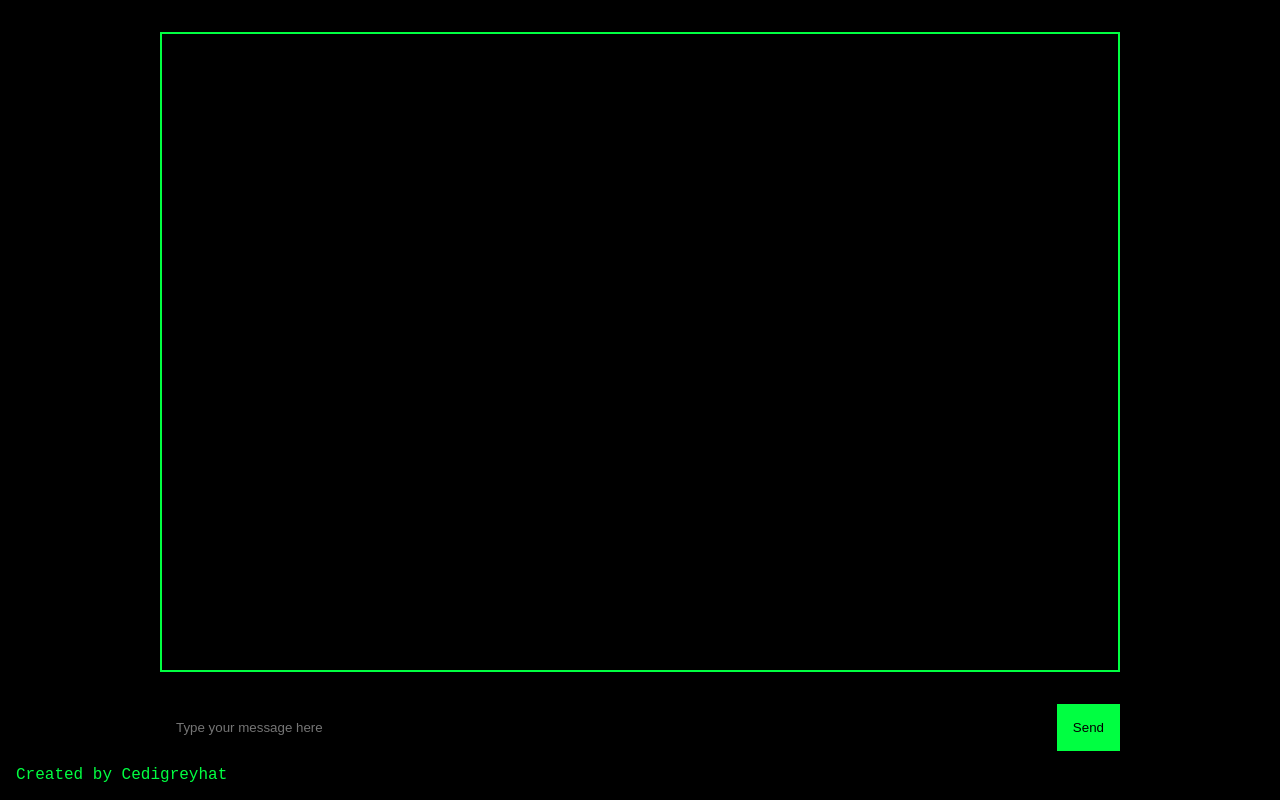
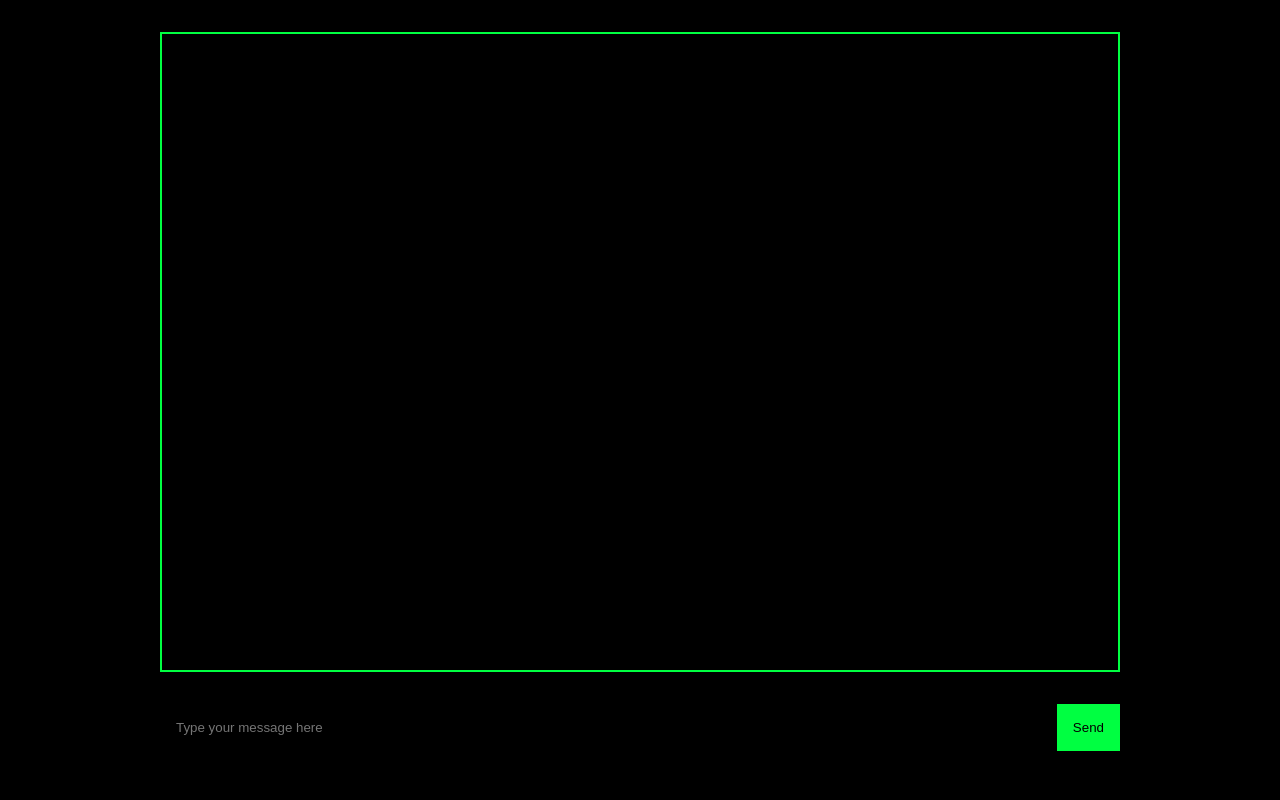
Before and after one commit to cediegreyhat/Ced-AI, a website: page index.html in a window 1280 px wide. Drawn offline with nearby package versions, Linux system fonts and the light colour scheme.

Commit message:
Update index.html

```diff
--- a/index.html
+++ b/index.html
@@ -3,7 +3,7 @@
   <head>
     <meta charset="utf-8" />
     <meta name="viewport" content="width=device-width, initial-scale=1.0">
-    <title>Riku Bot</title>
+    <title>Riku AI™</title>
   </head>
   <style>
      /* CSS reset */
@@ -130,7 +130,6 @@
       <input type="text" id="input-field" placeholder="Type your message here" />
       <button type="submit" id="submit-button">Send</button>
     </form>
-   <div id="creator">Created by Cedigreyhat</div>
     <script src="https://cdn.jsdelivr.net/npm/axios/dist/axios.min.js"></script>
     <script src="https://cdnjs.cloudflare.com/ajax/libs/socket.io/4.1.3/socket.io.min.js"></script>
     <script>
```
